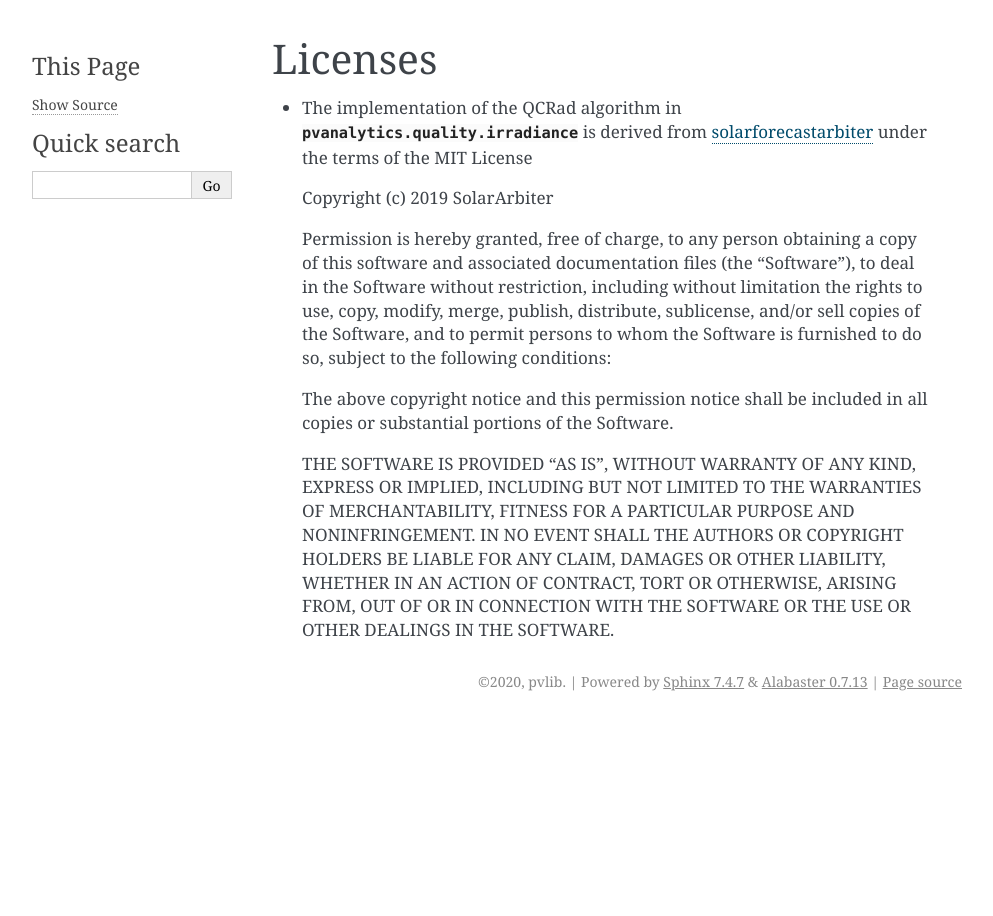
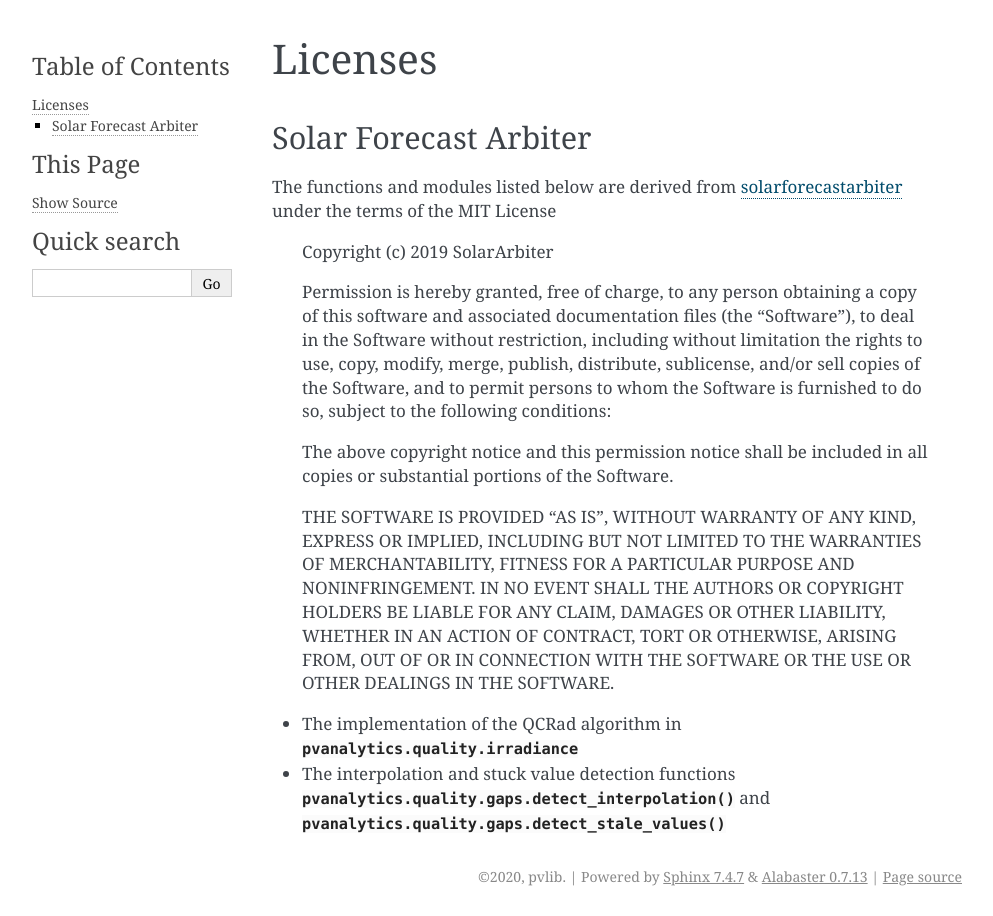
Before and after one commit to pvlib/pvanalytics, a Sphinx documentation site: the page built from docs/licenses.rst, in a window 1280 px wide. Shown: the whole page, without its empty margins (148-1141 px from the left). Built offline with Sphinx 7.4.7, drawn with Linux system fonts in a browser that asks for light colours.

Commit message:
Add reference to gaps functions in licenses documentation
These two functions are derived from SFA, we need to properly
attribute them in the documentation.

```diff
--- a/docs/licenses.rst
+++ b/docs/licenses.rst
@@ -1,10 +1,13 @@
 Licenses
 ========
 
-* The implementation of the QCRad algorithm in
-  :py:mod:`pvanalytics.quality.irradiance` is derived from `solarforecastarbiter
-  <https://github.com/SolarArbiter/solarforecastarbiter-core>`_ under the
-  terms of the MIT License
+Solar Forecast Arbiter
+----------------------
+
+The functions and modules listed below are derived from
+`solarforecastarbiter
+<https://github.com/SolarArbiter/solarforecastarbiter-core>`_ under
+the terms of the MIT License
 
   Copyright (c) 2019 SolarArbiter
 
@@ -25,3 +28,10 @@
   LIABILITY, WHETHER IN AN ACTION OF CONTRACT, TORT OR OTHERWISE, ARISING FROM,
   OUT OF OR IN CONNECTION WITH THE SOFTWARE OR THE USE OR OTHER DEALINGS IN THE
   SOFTWARE.
+
+* The implementation of the QCRad algorithm in
+  :py:mod:`pvanalytics.quality.irradiance`
+
+* The interpolation and stuck value detection functions
+  :py:func:`pvanalytics.quality.gaps.detect_interpolation` and
+  :py:func:`pvanalytics.quality.gaps.detect_stale_values`
```
